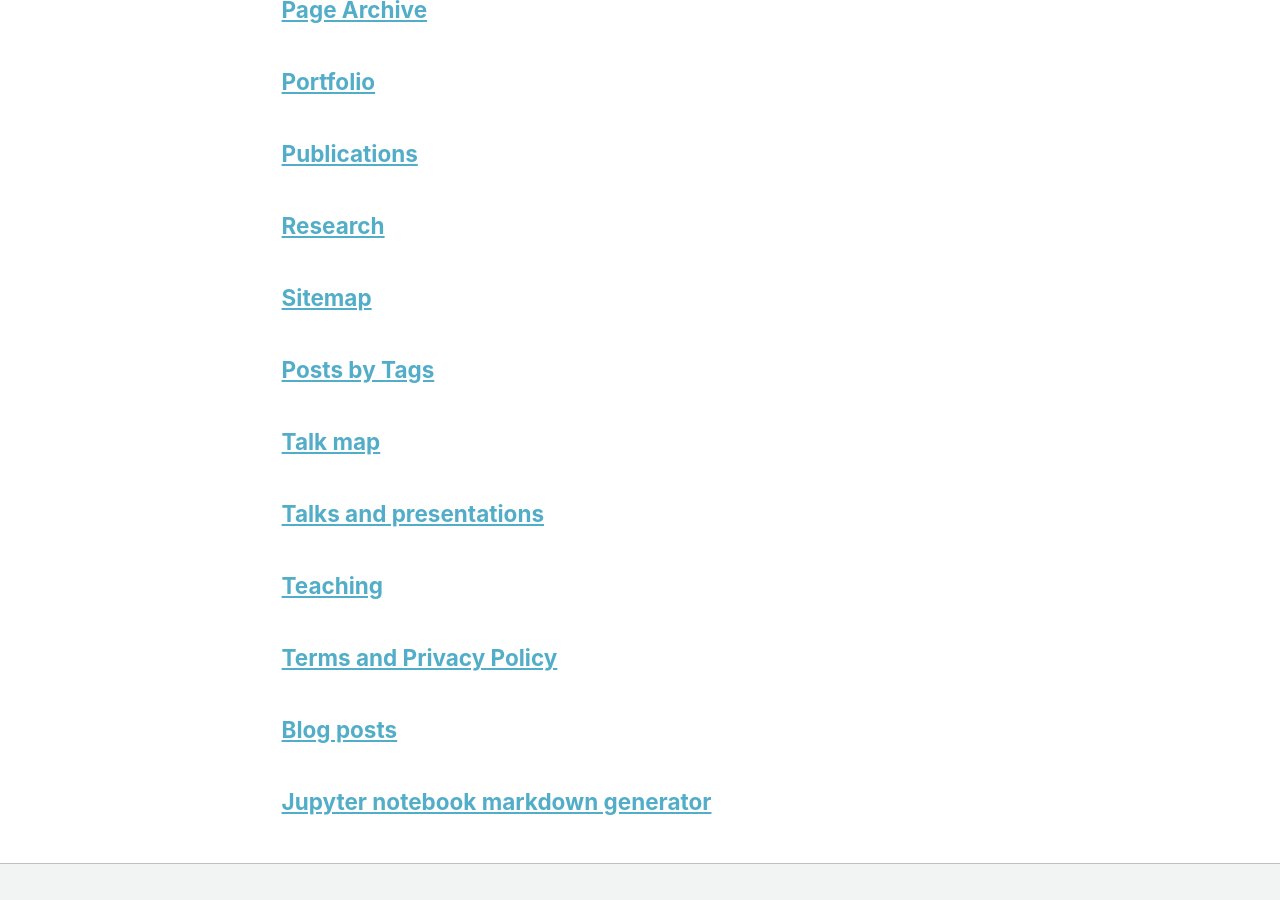
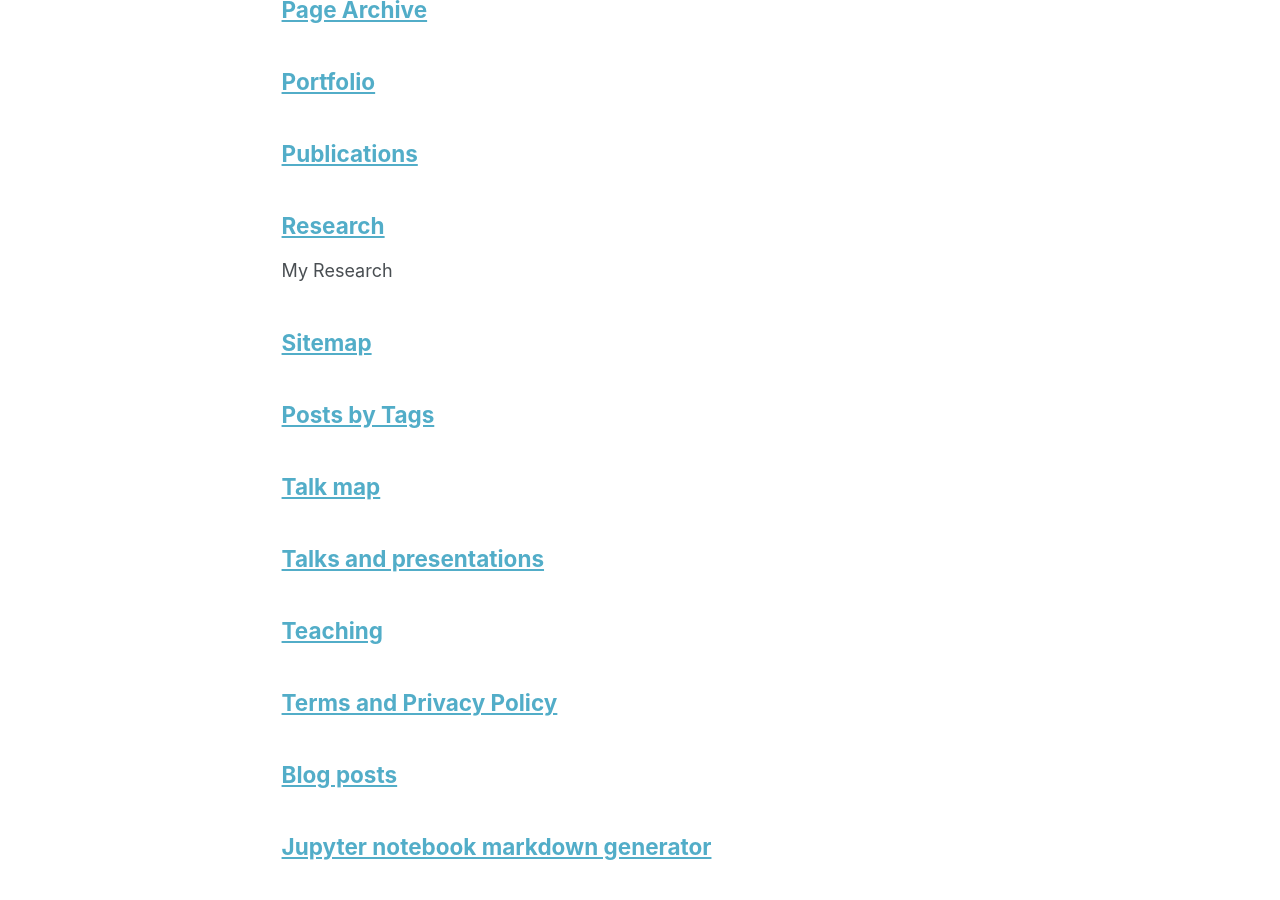
Before and after one commit to saisiddu/saisiddu.github.io, a Jekyll site: the page built from _pages/page-archive.html, in a window 1280 px wide and 900 px high, scrolled down 1023 px. Built offline with Jekyll 4.4.1, drawn with Linux system fonts in a browser that asks for light colours.

Commit message:
fix research page
fixing my research page.

```diff
--- a/_pages/research.md
+++ b/_pages/research.md
@@ -1,6 +1,7 @@
 ---
-permalink: /
+permalink: /research/
 title: "Research"
+excerpt: "My Research"
 author_profile: true
 ---
 
```
